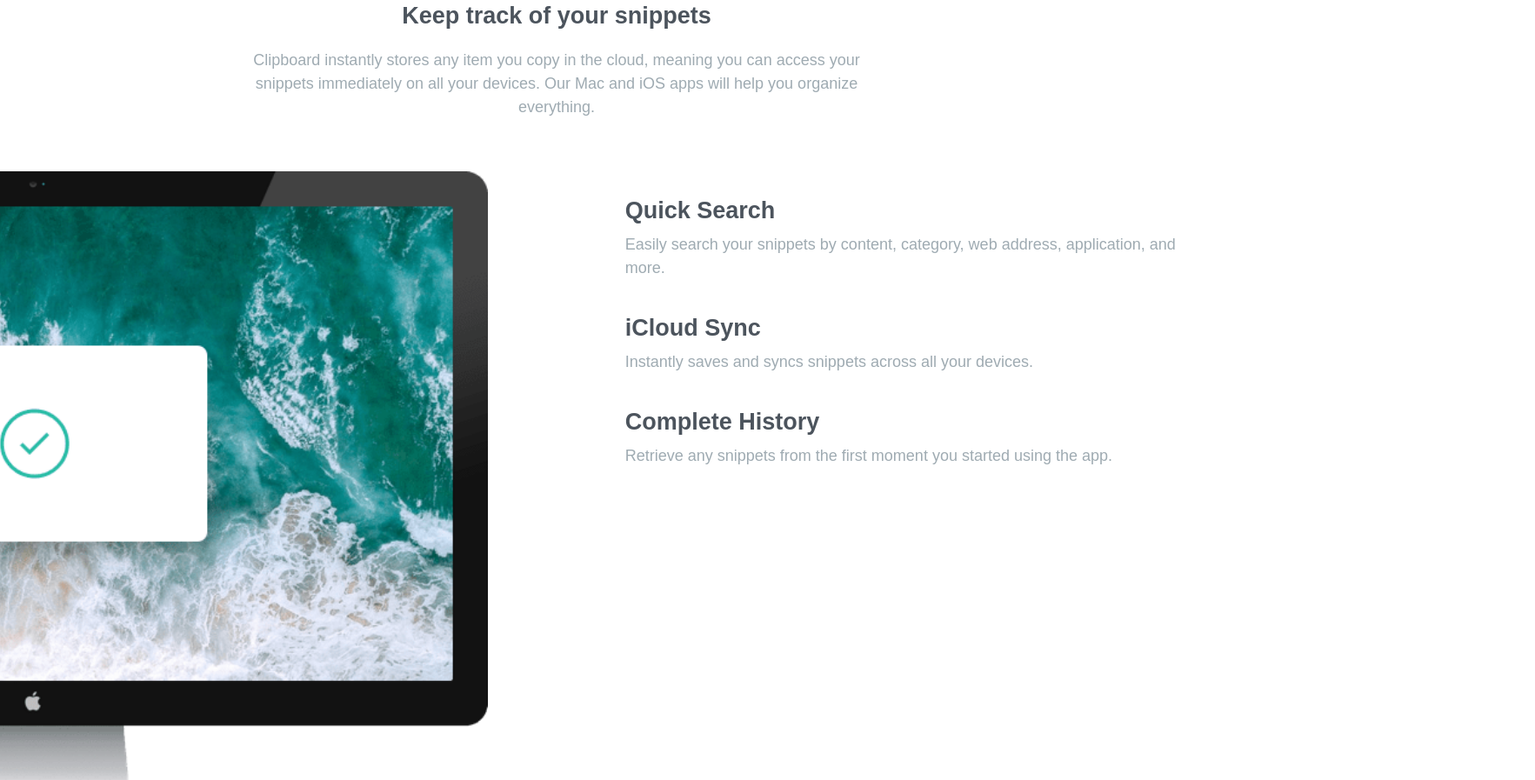
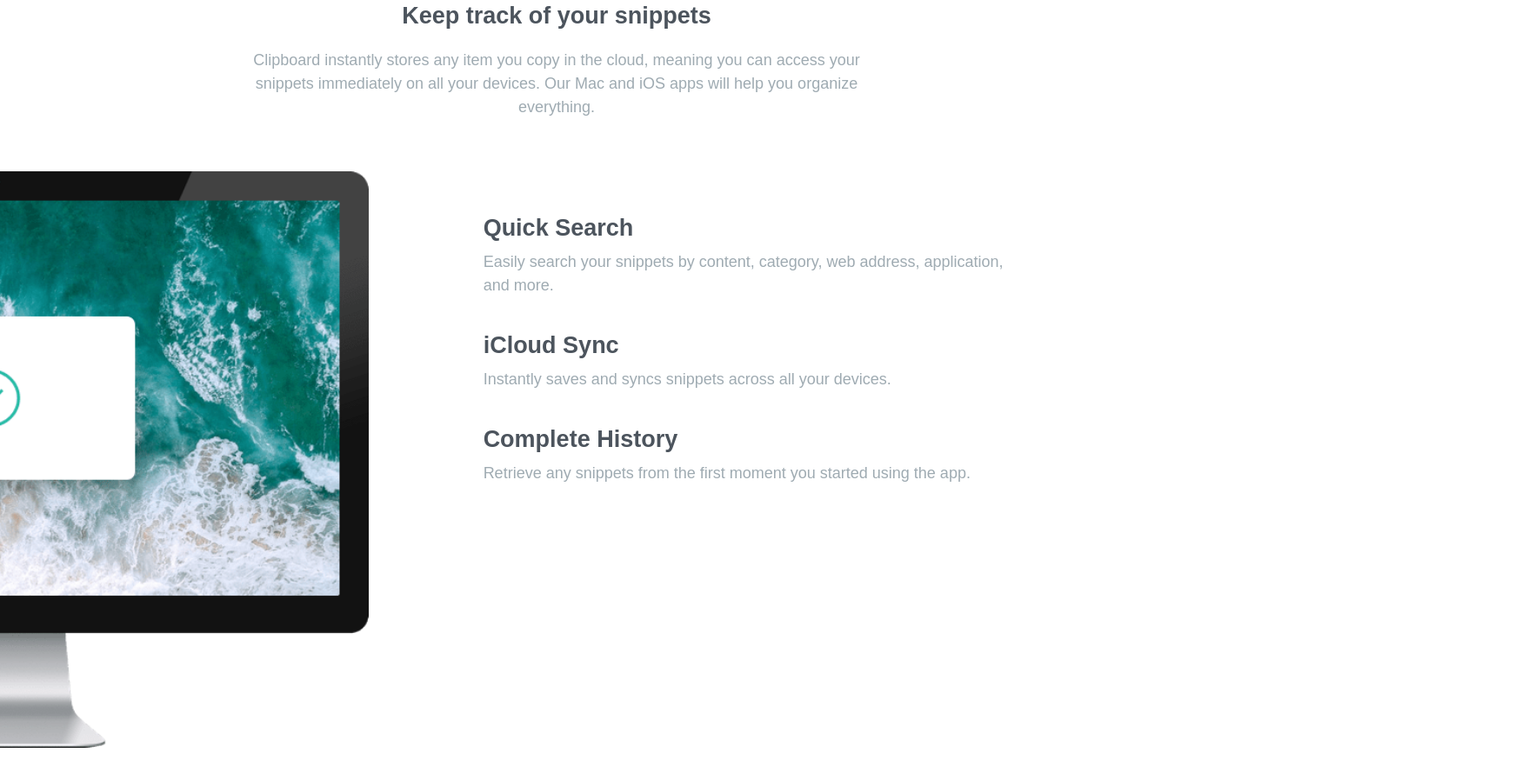
Before and after one commit to aeorherhe/clipboard-landing-page-master, a plain HTML site: page index.html in a window 1280 px wide. Shown: the part 646-1543 px from the top of the page at 87% size, 1765 px wide, since content can reach past the window. Drawn offline with Linux system fonts and the light colour scheme; a web font is replaced by a local one.

Commit message:
Trying differnet font size

```diff
--- a/css/styles.css
+++ b/css/styles.css
@@ -153,7 +153,7 @@ ul {
   background-color: hsl(172, 95%, 39%);
   border-radius: 15px;
   color: hsl(223, 20%, 93%);
-  font-size: 14px;
+  font-size: 12px;
   margin: 50px 0;
   padding: 10px;
   text-align: center;
@@ -180,12 +180,19 @@ ul {
     gap: 7%;
     grid-template-columns: 1fr 1fr;
     margin-bottom: 50px;
-    width: 300%;
+    width: 250%;
+    margin-left: -300px;
   }
 
   .grid-section img {
     height: auto;
     object-fit: cover;
+  }
+
+  .grid-text-elements {
+    width: 70%;
+    padding-top: 20px;
+    margin: 50px 0;
   }
 
   .grid-text-elements h2 {
@@ -194,11 +201,6 @@ ul {
 
   .grid-text-elements p {
     text-align: start;
-  }
-
-  .grid-text-elements {
-    margin: 50px 0;
-    padding-right: 400px;
   }
 
   .flex-section {
```
